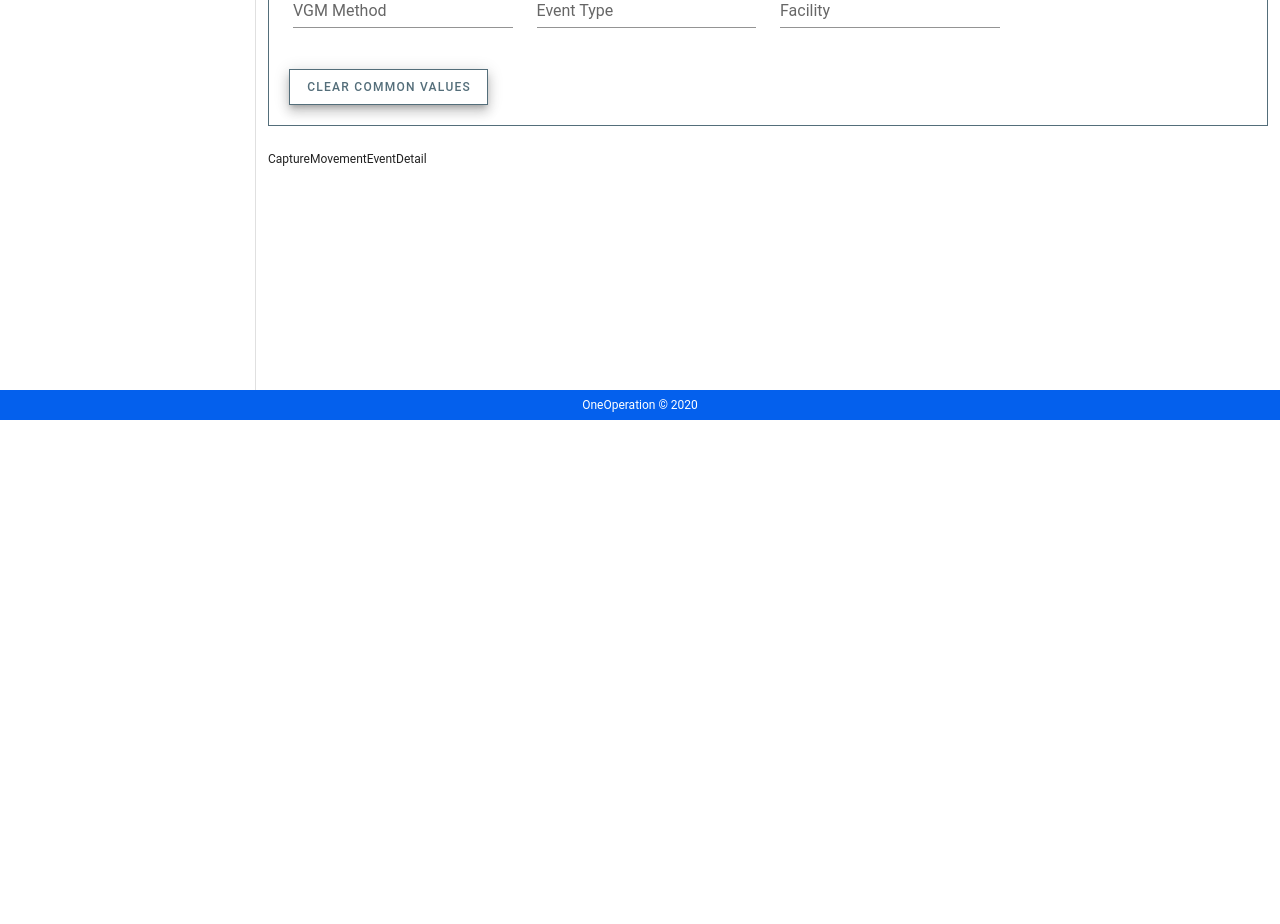
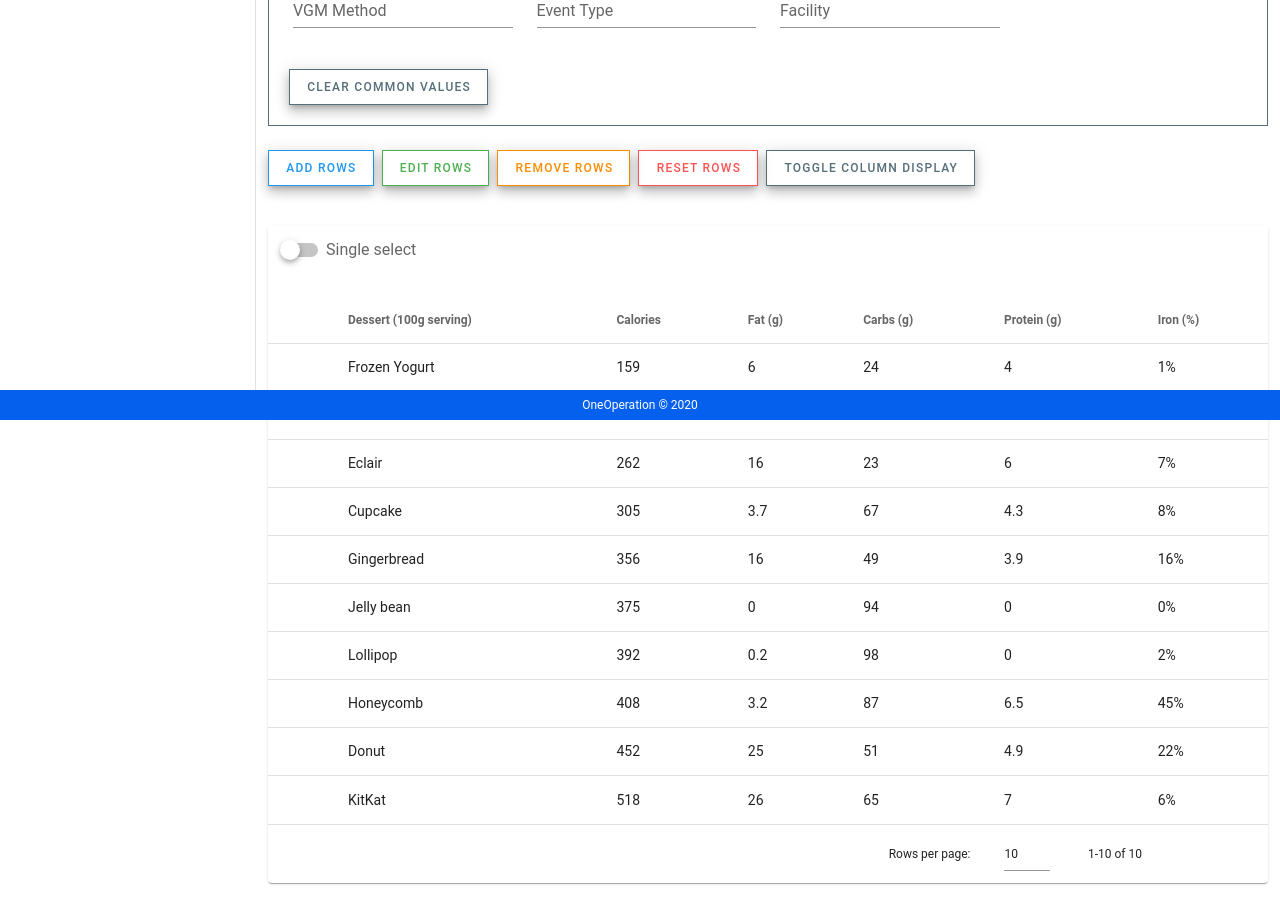
Before and after one commit to artieleartieleartiele/capture-event, a Vue app: page / in a window 1280 px wide. Shown: the part 380-1304 px from the top of the page. Before the commit the page ends 800 px from the top, so only its background shows below. Built offline with nearby package versions, Linux system fonts and the light colour scheme; the HTML template or start-up script is replaced by a standard one.

Commit message:
First draft CaptureMovementEventDetailItem

```diff
--- a/src/components/CaptureMovementEventDetail.vue
+++ b/src/components/CaptureMovementEventDetail.vue
@@ -1,12 +1,31 @@
 <template>
   <div>
-    <form action>CaptureMovementEventDetail</form>
+    <v-row>
+      <v-col>
+        <v-btn class="mr-2" :elevation="7" tile outlined color="info">Add Rows</v-btn>
+        <v-btn class="mr-2" :elevation="7" tile outlined color="success">Edit Rows</v-btn>
+        <v-btn class="mr-2" :elevation="7" tile outlined color="warning">Remove Rows</v-btn>
+        <v-btn class="mr-2" :elevation="7" tile outlined color="error">Reset Rows</v-btn>
+        <v-btn :elevation="7" tile outlined color="blue-grey darken-1">Toggle Column Display</v-btn>
+        <!-- open dropdown to de-select column display -->
+      </v-col>
+    </v-row>
+    <v-row>
+      <v-col>
+        <CaptureMovementEventDetailItem />
+      </v-col>
+    </v-row>
   </div>
 </template>
 
 <script>
+import CaptureMovementEventDetailItem from "./CaptureMovementEventDetailItem";
+
 export default {
   name: "CaptureMovementEventDetail",
+  components: {
+    CaptureMovementEventDetailItem
+  },
   data() {
     return {};
   }
--- /dev/null
+++ b/src/components/CaptureMovementEventDetailItem.vue
@@ -0,0 +1,122 @@
+<template>
+  <v-data-table
+    v-model="selected"
+    :headers="headers"
+    :items="desserts"
+    :single-select="singleSelect"
+    item-key="name"
+    show-select
+    class="elevation-1"
+  >
+    <template v-slot:top>
+      <v-switch v-model="singleSelect" label="Single select" class="pa-3"></v-switch>
+    </template>
+  </v-data-table>
+</template>
+
+<script>
+export default {
+  name: "CaptureMovementEventDetailItem",
+  data() {
+    return {
+      singleSelect: false,
+      selected: [],
+      headers: [
+        {
+          text: "Dessert (100g serving)",
+          align: "start",
+          sortable: false,
+          value: "name"
+        },
+        { text: "Calories", value: "calories" },
+        { text: "Fat (g)", value: "fat" },
+        { text: "Carbs (g)", value: "carbs" },
+        { text: "Protein (g)", value: "protein" },
+        { text: "Iron (%)", value: "iron" }
+      ],
+      desserts: [
+        {
+          name: "Frozen Yogurt",
+          calories: 159,
+          fat: 6.0,
+          carbs: 24,
+          protein: 4.0,
+          iron: "1%"
+        },
+        {
+          name: "Ice cream sandwich",
+          calories: 237,
+          fat: 9.0,
+          carbs: 37,
+          protein: 4.3,
+          iron: "1%"
+        },
+        {
+          name: "Eclair",
+          calories: 262,
+          fat: 16.0,
+          carbs: 23,
+          protein: 6.0,
+          iron: "7%"
+        },
+        {
+          name: "Cupcake",
+          calories: 305,
+          fat: 3.7,
+          carbs: 67,
+          protein: 4.3,
+          iron: "8%"
+        },
+        {
+          name: "Gingerbread",
+          calories: 356,
+          fat: 16.0,
+          carbs: 49,
+          protein: 3.9,
+          iron: "16%"
+        },
+        {
+          name: "Jelly bean",
+          calories: 375,
+          fat: 0.0,
+          carbs: 94,
+          protein: 0.0,
+          iron: "0%"
+        },
+        {
+          name: "Lollipop",
+          calories: 392,
+          fat: 0.2,
+          carbs: 98,
+          protein: 0,
+          iron: "2%"
+        },
+        {
+          name: "Honeycomb",
+          calories: 408,
+          fat: 3.2,
+          carbs: 87,
+          protein: 6.5,
+          iron: "45%"
+        },
+        {
+          name: "Donut",
+          calories: 452,
+          fat: 25.0,
+          carbs: 51,
+          protein: 4.9,
+          iron: "22%"
+        },
+        {
+          name: "KitKat",
+          calories: 518,
+          fat: 26.0,
+          carbs: 65,
+          protein: 7,
+          iron: "6%"
+        }
+      ]
+    };
+  }
+};
+</script>
```
